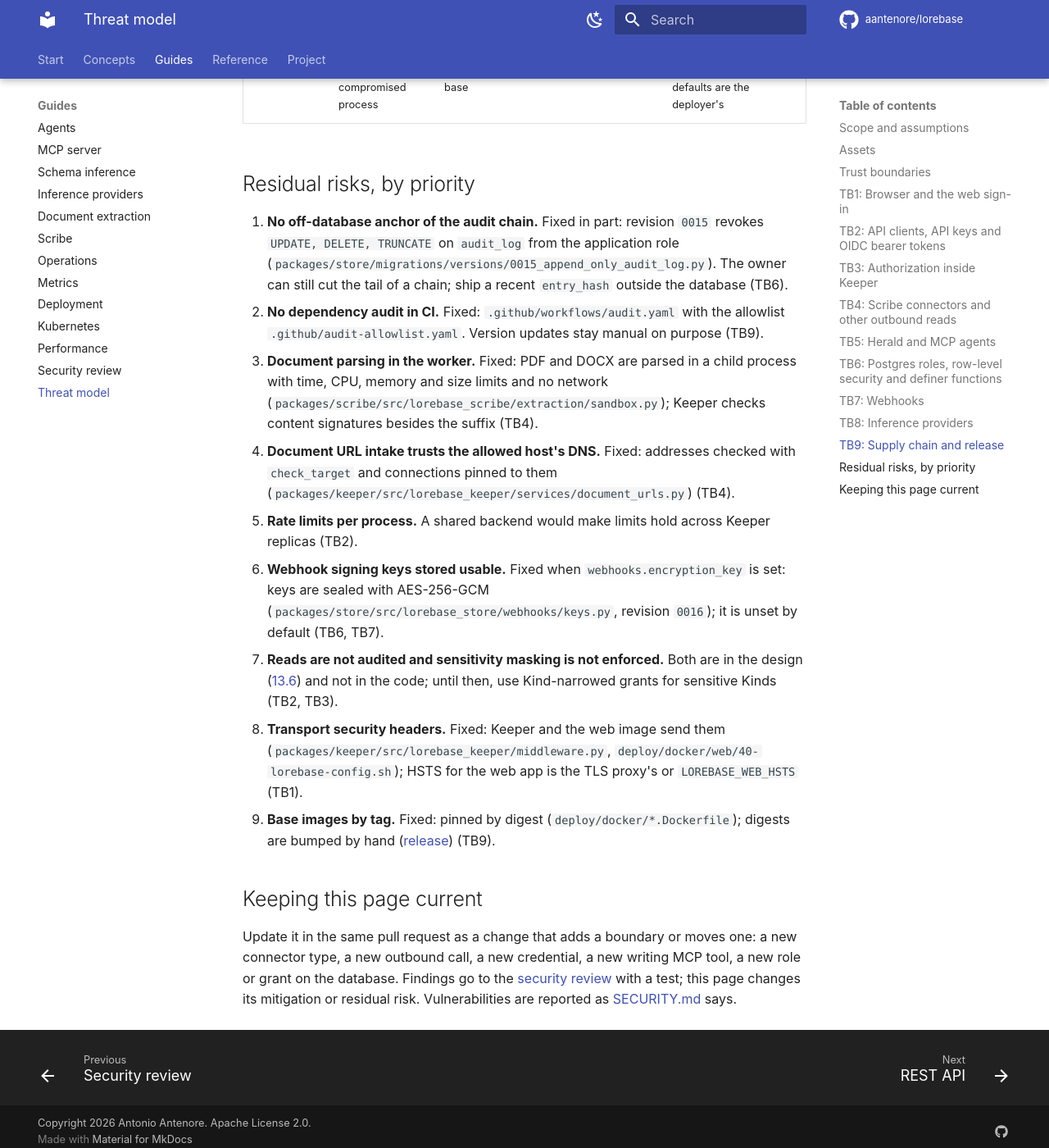
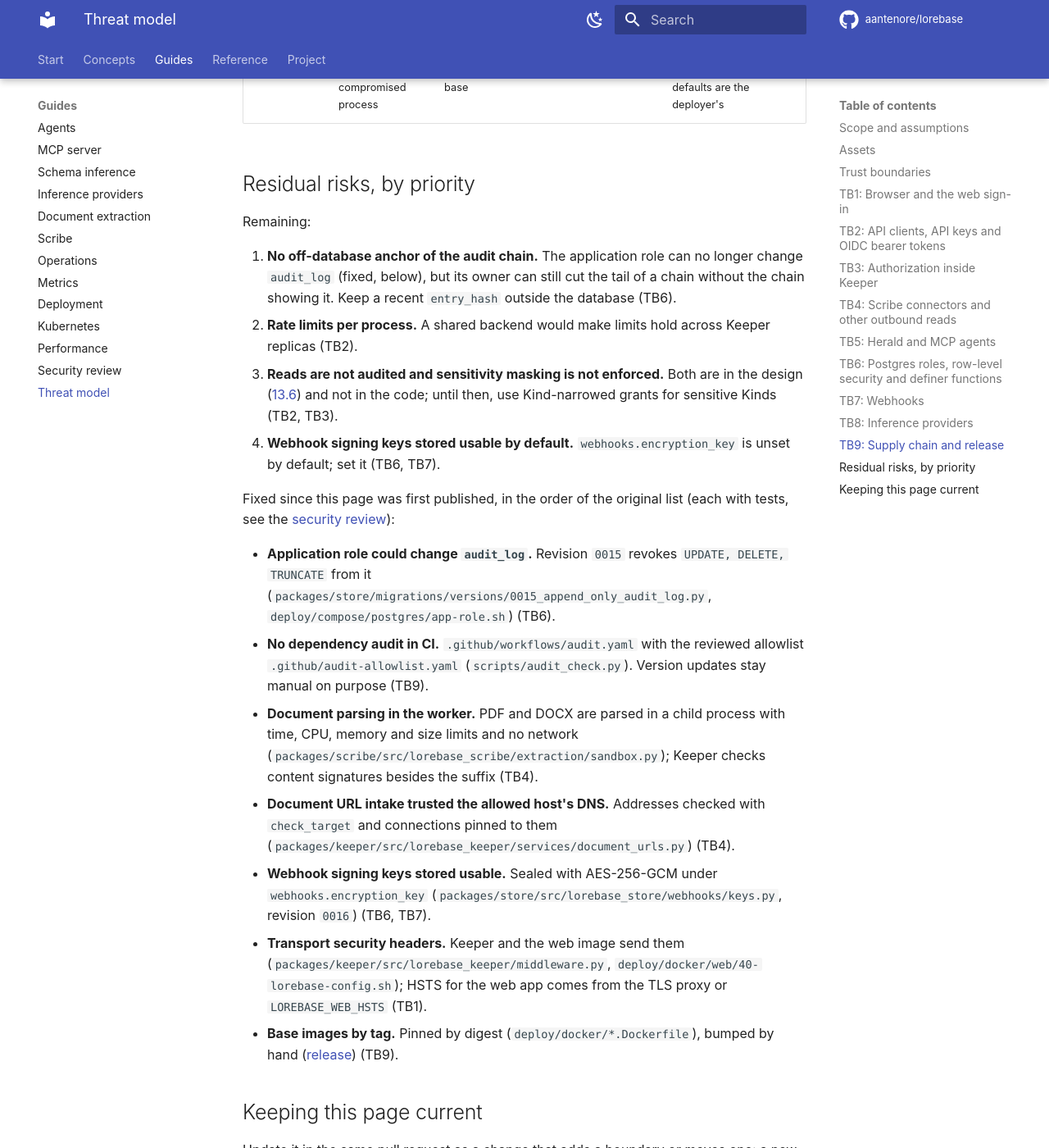
Before and after one commit to aantenore/lorebase, an MkDocs documentation site: the page built from docs/threat-model.md, in a window 1280 px wide and 1400 px high, scrolled down 12950 px. Shown: the whole window at 82% size. Built offline with MkDocs 1.6.1 and Material for MkDocs 9.7.7, drawn with Linux system fonts in a browser that asks for light colours; comment, search, counter and statistics services are not loaded.

Commit message:
Split the threat model residual risks into remaining and fixed

```diff
--- a/docs/threat-model.md
+++ b/docs/threat-model.md
@@ -193,32 +193,43 @@ Code: `.github/workflows/*.yaml`, `deploy/docker/*.Dockerfile`, `uv.lock`,
 
 ## Residual risks, by priority
 
-1. **No off-database anchor of the audit chain.** Fixed in part: revision `0015` revokes
-   `UPDATE, DELETE, TRUNCATE` on `audit_log` from the application role
-   (`packages/store/migrations/versions/0015_append_only_audit_log.py`). The owner can still cut
-   the tail of a chain; ship a recent `entry_hash` outside the database (TB6).
-2. **No dependency audit in CI.** Fixed: `.github/workflows/audit.yaml` with the allowlist
-   `.github/audit-allowlist.yaml`. Version updates stay manual on purpose (TB9).
-3. **Document parsing in the worker.** Fixed: PDF and DOCX are parsed in a child process with
-   time, CPU, memory and size limits and no network
-   (`packages/scribe/src/lorebase_scribe/extraction/sandbox.py`); Keeper checks content
-   signatures besides the suffix (TB4).
-4. **Document URL intake trusts the allowed host's DNS.** Fixed: addresses checked with
-   `check_target` and connections pinned to them
-   (`packages/keeper/src/lorebase_keeper/services/document_urls.py`) (TB4).
-5. **Rate limits per process.** A shared backend would make limits hold across Keeper replicas
+Remaining:
+
+1. **No off-database anchor of the audit chain.** The application role can no longer change
+   `audit_log` (fixed, below), but its owner can still cut the tail of a chain without the chain
+   showing it. Keep a recent `entry_hash` outside the database (TB6).
+2. **Rate limits per process.** A shared backend would make limits hold across Keeper replicas
    (TB2).
-6. **Webhook signing keys stored usable.** Fixed when `webhooks.encryption_key` is set: keys are
-   sealed with AES-256-GCM (`packages/store/src/lorebase_store/webhooks/keys.py`, revision
-   `0016`); it is unset by default (TB6, TB7).
-7. **Reads are not audited and sensitivity masking is not enforced.** Both are in the design
+3. **Reads are not audited and sensitivity masking is not enforced.** Both are in the design
    ([13.6](design.md#136-threats-and-mitigations)) and not in the code; until then, use
    Kind-narrowed grants for sensitive Kinds (TB2, TB3).
-8. **Transport security headers.** Fixed: Keeper and the web image send them
-   (`packages/keeper/src/lorebase_keeper/middleware.py`, `deploy/docker/web/40-lorebase-config.sh`);
-   HSTS for the web app is the TLS proxy's or `LOREBASE_WEB_HSTS` (TB1).
-9. **Base images by tag.** Fixed: pinned by digest (`deploy/docker/*.Dockerfile`); digests are
-   bumped by hand ([release](release.md#base-images)) (TB9).
+4. **Webhook signing keys stored usable by default.** `webhooks.encryption_key` is unset by
+   default; set it (TB6, TB7).
+
+Fixed since this page was first published, in the order of the original list (each with tests,
+see the [security review](security-review.md#hardening-from-the-threat-model)):
+
+- **Application role could change `audit_log`.** Revision `0015` revokes `UPDATE, DELETE,
+  TRUNCATE` from it (`packages/store/migrations/versions/0015_append_only_audit_log.py`,
+  `deploy/compose/postgres/app-role.sh`) (TB6).
+- **No dependency audit in CI.** `.github/workflows/audit.yaml` with the reviewed allowlist
+  `.github/audit-allowlist.yaml` (`scripts/audit_check.py`). Version updates stay manual on
+  purpose (TB9).
+- **Document parsing in the worker.** PDF and DOCX are parsed in a child process with time,
+  CPU, memory and size limits and no network
+  (`packages/scribe/src/lorebase_scribe/extraction/sandbox.py`); Keeper checks content
+  signatures besides the suffix (TB4).
+- **Document URL intake trusted the allowed host's DNS.** Addresses checked with `check_target`
+  and connections pinned to them (`packages/keeper/src/lorebase_keeper/services/document_urls.py`)
+  (TB4).
+- **Webhook signing keys stored usable.** Sealed with AES-256-GCM under
+  `webhooks.encryption_key` (`packages/store/src/lorebase_store/webhooks/keys.py`, revision
+  `0016`) (TB6, TB7).
+- **Transport security headers.** Keeper and the web image send them
+  (`packages/keeper/src/lorebase_keeper/middleware.py`, `deploy/docker/web/40-lorebase-config.sh`);
+  HSTS for the web app comes from the TLS proxy or `LOREBASE_WEB_HSTS` (TB1).
+- **Base images by tag.** Pinned by digest (`deploy/docker/*.Dockerfile`), bumped by hand
+  ([release](release.md#base-images)) (TB9).
 
 ## Keeping this page current
 
```
Also changed, not shown: CHANGELOG.md (+10 -0 lines).
